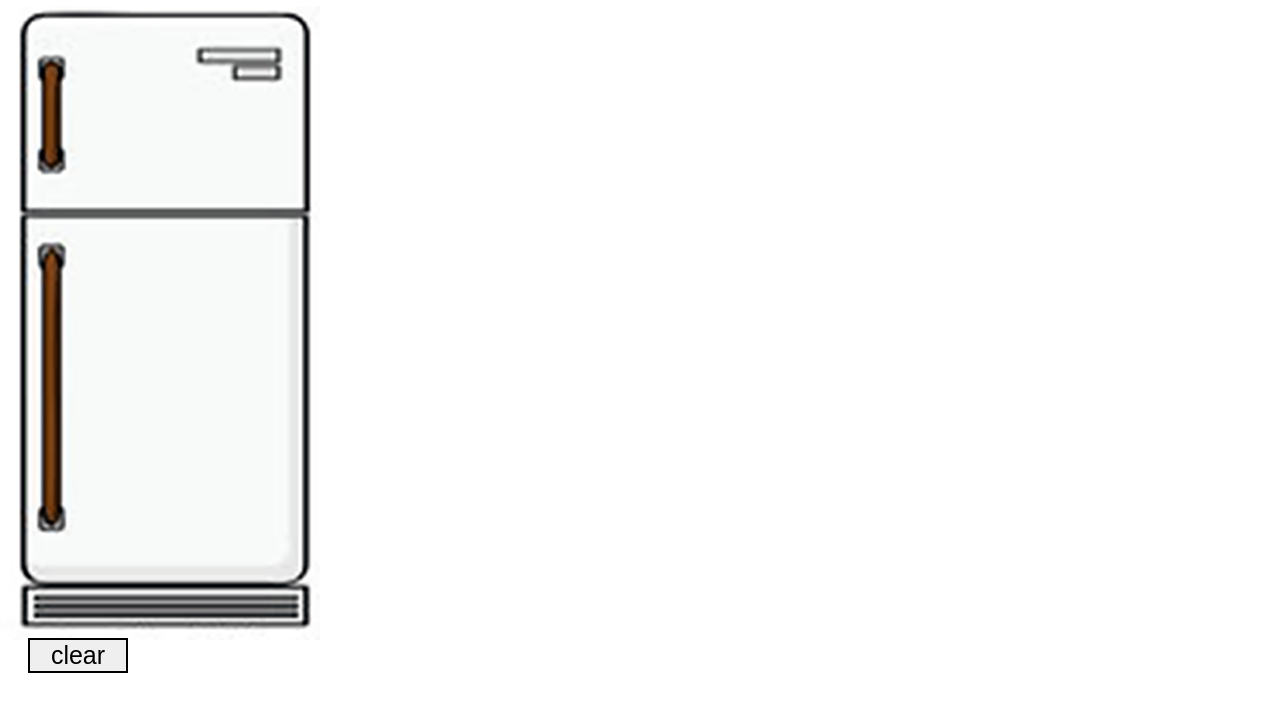
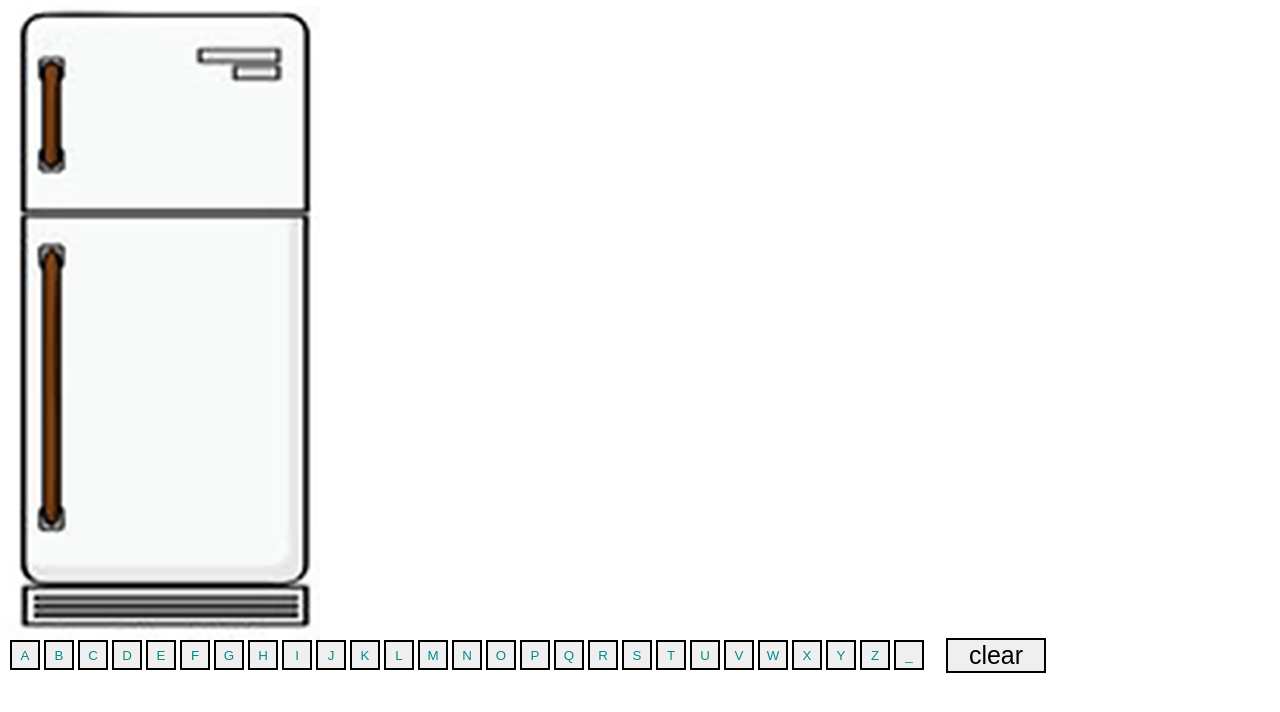
Before and after one commit to alibahrami633/Practice, a plain HTML site: page jquery/11-FridgeGame/Unsolved/fridge.html in a window 1280 px wide. Drawn offline with nearby package versions, Linux system fonts and the light colour scheme.

Commit message:
fridge game project - added letter buttons to the game from letters array

```diff
--- a/jquery/11-FridgeGame/Unsolved/fridge.html
+++ b/jquery/11-FridgeGame/Unsolved/fridge.html
@@ -81,6 +81,14 @@
       // 6. Finally, append each "letterBtn" to the "#buttons" div (provided).
 
       // Be sure to test that your code works for this major task, before proceeding to the next one!
+      for (var i = 0; i < letters.length; i++) {
+        var letterBtn = $("<button>", {
+          class: "letter-button letter letter-button-color",
+          "data-letter": letters[i],
+          text: letters[i]
+        });
+        $("#buttons").append(letterBtn);
+      }
 
       // MAJOR TASK #2: ATTACH ON-CLICK EVENTS TO "LETTER" BUTTONS
       // =================================================================================
```
